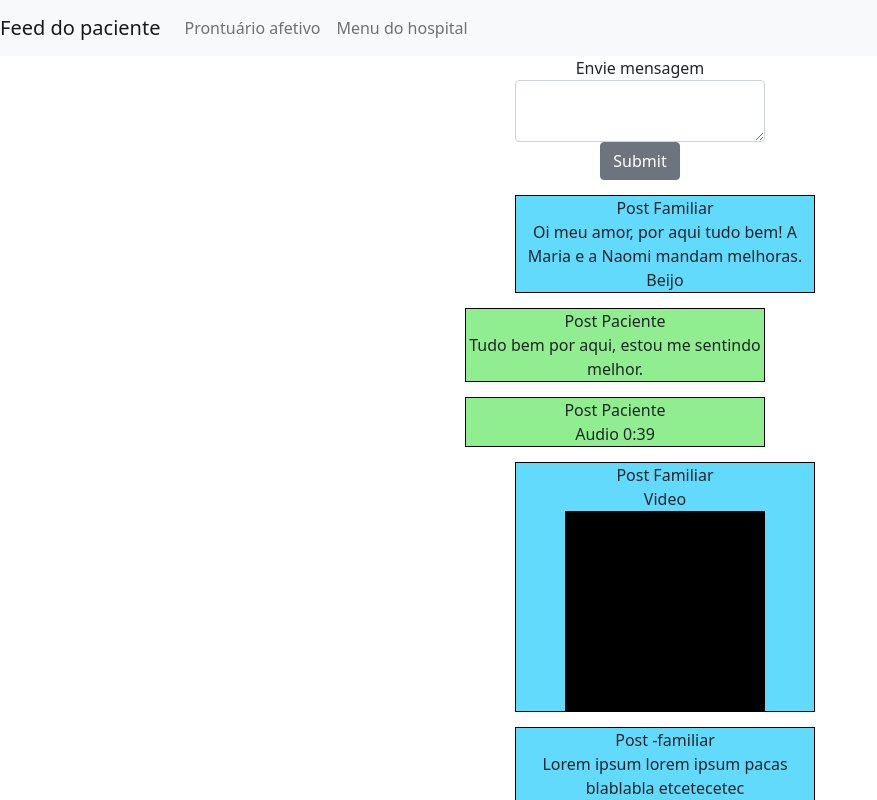
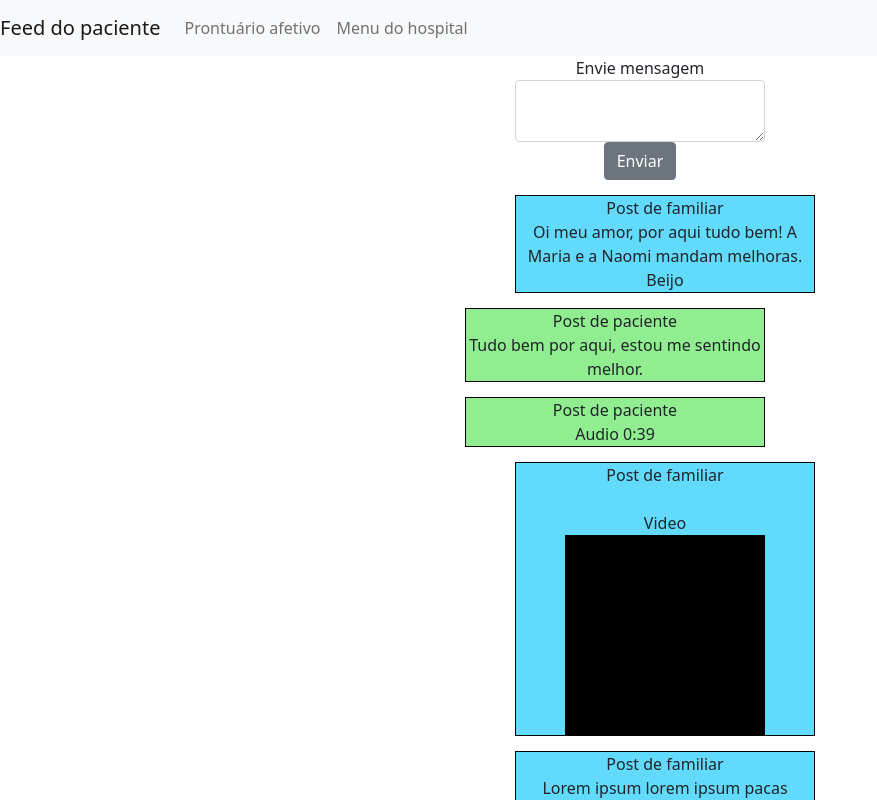
Before and after one commit to danipj/hackathonCovid, a React (Create React App) app: page / in a window 1280 px wide. Shown: the top 800 px of the page, without its empty margins (0-877 px from the left). Built offline with nearby package versions, Linux system fonts and the light colour scheme.

Commit message:
Create posts component

```diff
--- a/src/Feed.js
+++ b/src/Feed.js
@@ -1,30 +1,29 @@
 import { Component } from "react";
 import { Button, Form, FormGroup, Label, Input } from 'reactstrap';
-
+import Post from './Post';
 
 class Feed extends Component {
 
     posts = [
-        <div className={"post-familiar"}>Post Familiar<br/> Oi meu amor, por aqui tudo bem! A Maria e a Naomi mandam melhoras. Beijo</div>,
-        <div className={"post-paciente"}>Post Paciente <br/> Tudo bem por aqui, estou me sentindo melhor.</div>,
-        <div className={"post-paciente"}>Post Paciente <br/> Audio 0:39</div>,
-        <div className={"post-familiar"}>Post Familiar<br/> Video<div className="video"></div></div>,
+        <Post type={"familiar"} message={"Oi meu amor, por aqui tudo bem! A Maria e a Naomi mandam melhoras. Beijo"}  hasVideo={false}/>,
+        <Post type={"paciente"} message={"Tudo bem por aqui, estou me sentindo melhor."}  hasVideo={false}/>,
+        <Post type={"paciente"} message={"Audio 0:39"}  hasVideo={false}/>,
+        <Post type={"familiar"} message={''} hasVideo={true}/>,
     ]
 
     constructor(){
       super()
-      let type = "-familiar"
+      let type="";
       for (let index = 0; index < 5; index++) {
         if(index%2!==0){
-          type="-paciente"
+          type="paciente"
         }
         else{
-          type = "-familiar"
+          type = "familiar"
         }
-        this.posts.push(<div className={"post"+type}>Post {type}<br/> Lorem ipsum lorem ipsum pacas blablabla etcetecetec</div>);
+        this.posts.push(<Post type={type} message={"Lorem ipsum lorem ipsum pacas blablabla etcetecetec"}  hasVideo={false}/>);
       }
       this.state = {posts:this.posts}
-      this.sendMessage = this.sendMessage.bind(this);
     }
 
     handleChange(event) {
@@ -32,9 +31,9 @@ class Feed extends Component {
     }
 
     sendMessage(){
-      console.log(this.state.value)
       let message = this.state.value
-      this.setState({posts:[<div className={"post-familiar"}>Post Familiar<br/> {message}</div>, ...this.state.posts]})
+      let type = "familiar"
+      this.setState({posts:[<Post type={type} message={message}  hasVideo={false}/>, ...this.state.posts], value:''})
     }
 
     render(){
@@ -43,9 +42,9 @@ class Feed extends Component {
           <Form>
             <FormGroup>
               <Label for="exampleText">Envie mensagem</Label>
-        <Input type="textarea" name="text" id="exampleText"  onChange={(e)=>this.handleChange(e)}/>
+              <Input type="textarea" name="text" id="exampleText" value={this.state.value} onChange={(e)=>this.handleChange(e)}/>
             </FormGroup>
-      <Button onClick={()=>this.sendMessage()}>Submit</Button>
+            <Button onClick={()=>this.sendMessage()}>Enviar</Button>
           </Form>
           { this.state.posts }
         </div>
--- /dev/null
+++ b/src/Post.js
@@ -0,0 +1,11 @@
+function Post(props) {
+    return(
+        <div className={"post-"+props.type}>
+            Post de {props.type}<br/>
+            {props.message}<br/>
+            {props.hasVideo?<div>Video<div className="video"></div></div>:''}
+        </div>
+    )
+}
+
+export default Post;
```
Lines whose indentation alone changed are shown as unchanged.
